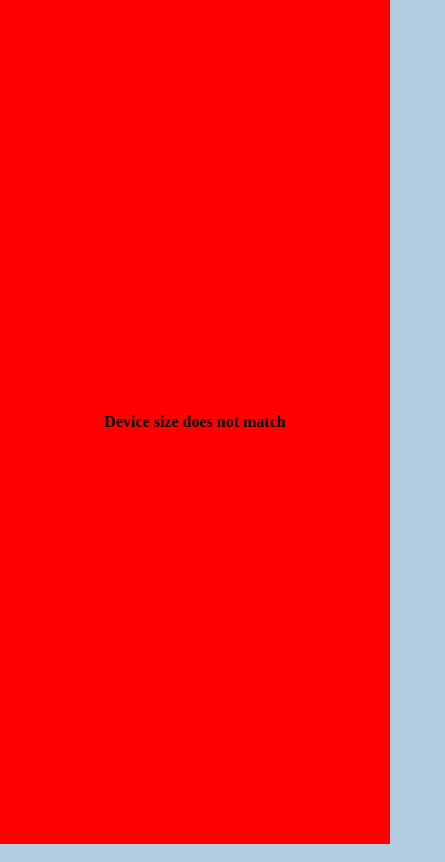
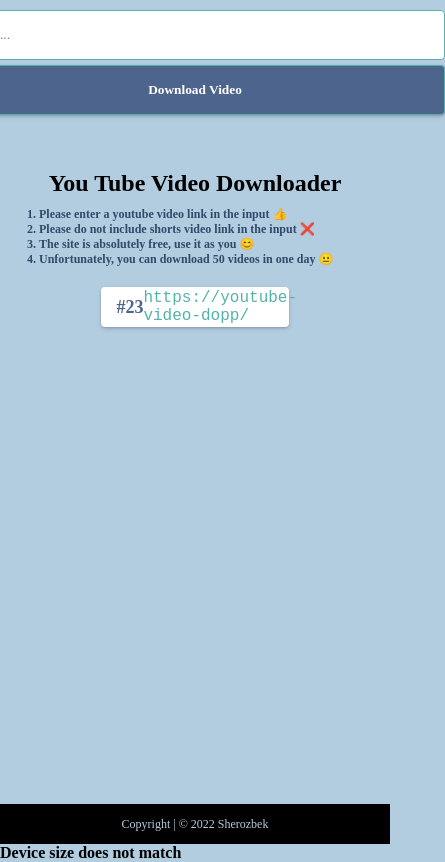
Before and after one commit to sherozbek1706/youtube-download-video, a plain HTML site: page index.html in a window 390 px wide. Shown: the whole page, 445 px wide, since content can reach past the window. Drawn offline with Linux system fonts and the light colour scheme.

Commit message:
responsive

```diff
--- a/index.html
+++ b/index.html
@@ -23,6 +23,10 @@
         <li>The site is absolutely free, use it as you 😊</li>
         <li>Unfortunately, you can download 50 videos in one day 😐</li>
       </ol>
+      <div class="item">
+        <p>#23</p>
+        <a href="">https://youtube-video-dopp/</a>
+      </div>
     </div>
     <footer>
       <p>Copyright | © 2022 <a target="_blank" href="https://sherozbek-dev.netlify.app/">Sherozbek</a></p>
--- a/style.css
+++ b/style.css
@@ -18,6 +18,7 @@ body{
   width: 100%;
   height: 120px;
   display: flex;
+
   align-items: center;
   justify-content: center;
 }
@@ -121,7 +122,7 @@ footer p a{
   color: #b3cde0;
   font-size: 12px;
 }
-.remove__device{
+/* .remove__device{
   width: 100%;
   height: 100vh;
   display: none;
@@ -133,12 +134,13 @@ footer p a{
   color: black;
   text-align: center;
   margin: 20px ;
-}
-@media(max-width:950px){
-  .container{
-    display: none;
+}*/
+
+@media(max-width:700px){
+  .form{
+    flex-direction: column;
   }
-  .remove__device{
-    display: flex;
+  .form .download__video{
+    width:500px ;
   }
 }
```
